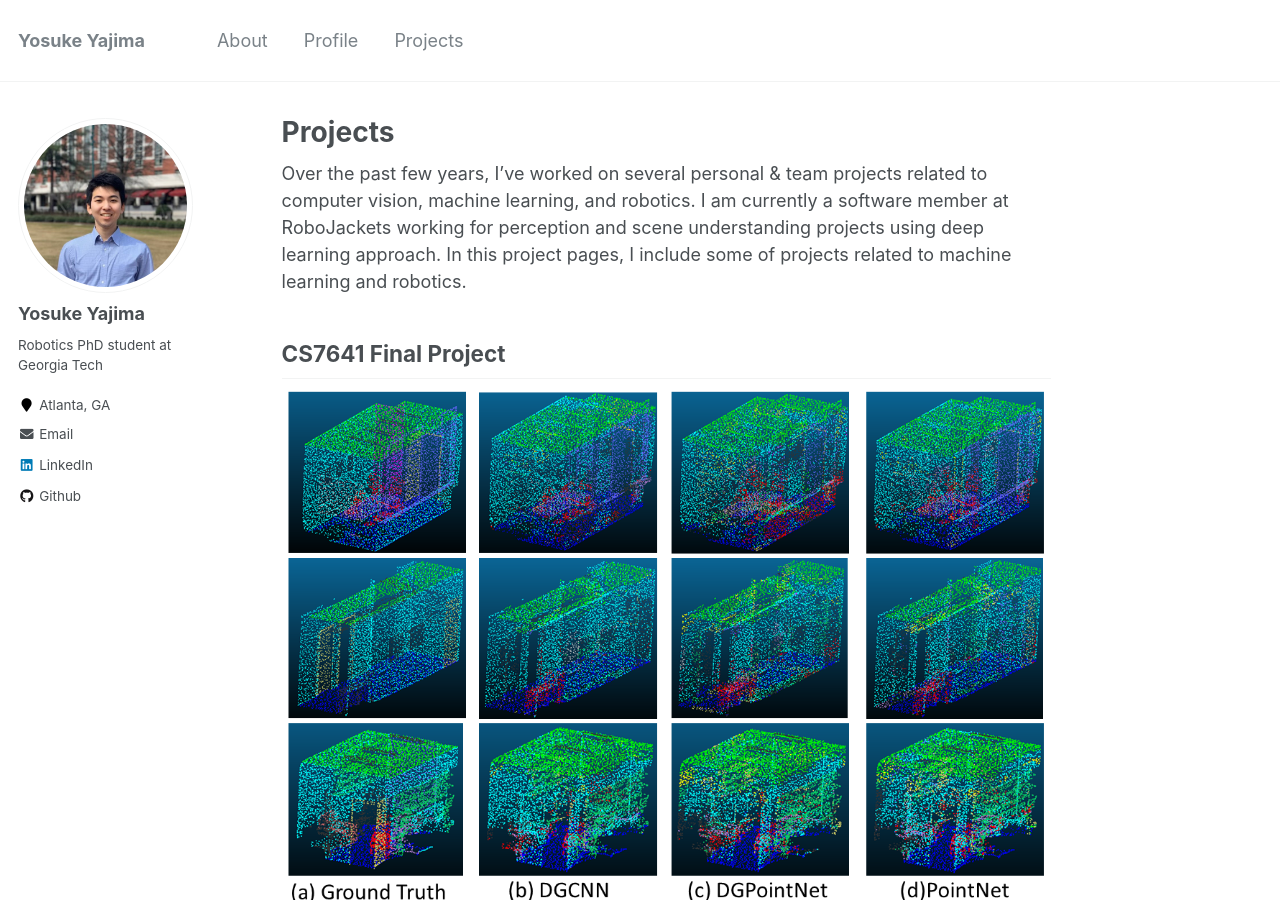
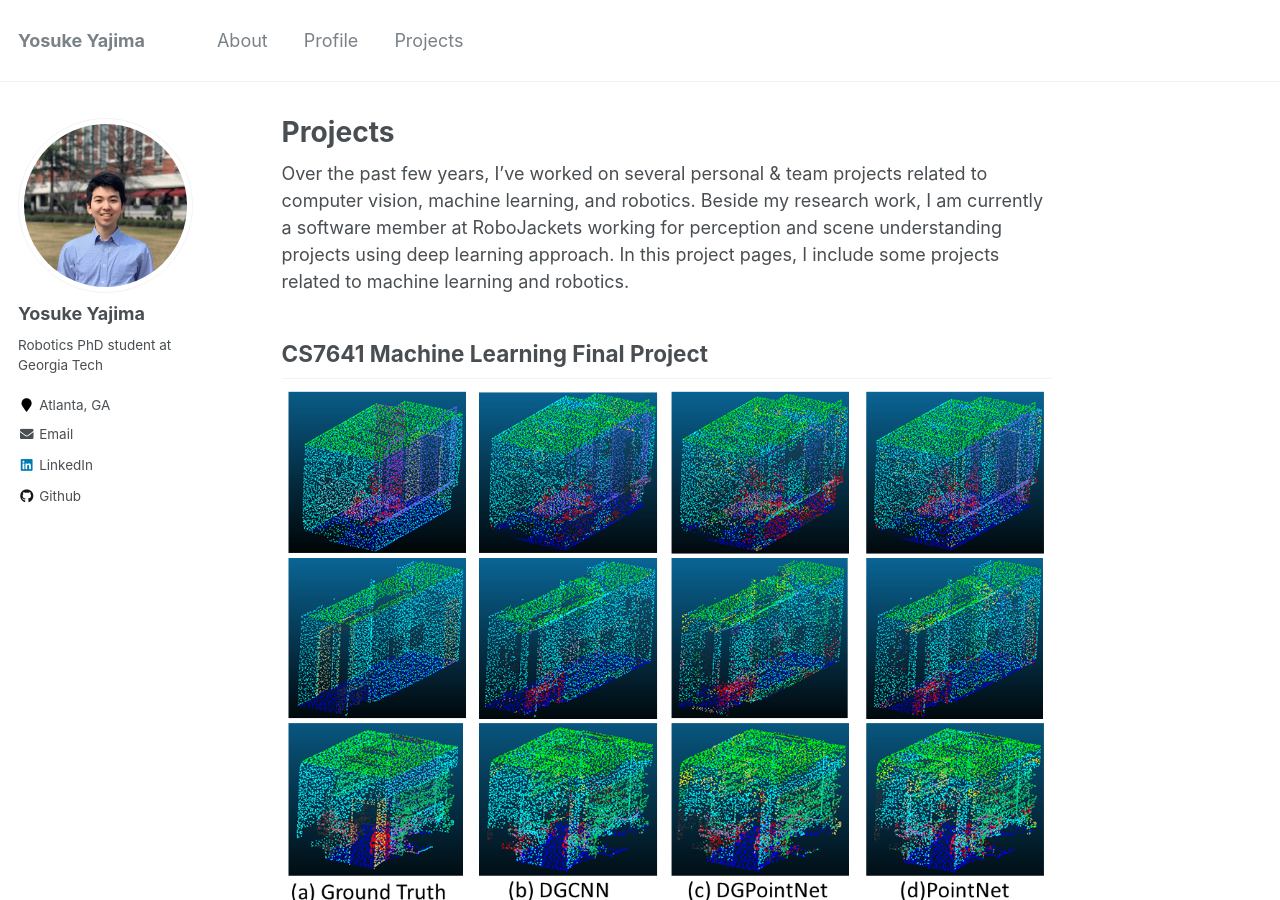
Before and after one commit to yyajima21/yyajima21.github.io, a Jekyll site: the page built from _pages/project.md, in a window 1280 px wide and 900 px high. Built offline with Jekyll 4.4.1, drawn with Linux system fonts in a browser that asks for light colours; some of the changed text lies outside the part shown.

Commit message:
included cs7648 project to project lists.

```diff
--- a/_pages/project.md
+++ b/_pages/project.md
@@ -5,9 +5,9 @@ redirect_from:
 title: "Projects"
 author_profile: true
 ---
-Over the past few years, I've worked on several personal & team projects related to computer vision, machine learning, and robotics. I am currently a software member at RoboJackets working for perception and scene understanding projects using deep learning approach. In this project pages, I include some of projects related to machine learning and robotics.
+Over the past few years, I've worked on several personal & team projects related to computer vision, machine learning, and robotics. Beside my research work, I am currently a software member at RoboJackets working for perception and scene understanding projects using deep learning approach. In this project pages, I include some projects related to machine learning and robotics.
 
-## CS7641 Final Project
+## CS7641 Machine Learning Final Project
 ![RoboJackets](/images/cs7641/cs7641-final-project.png)
 <br /><br />
 In the [CS7641 course](https://mahdi-roozbahani.github.io/CS46417641-summer2021/), our team developed unsupervised and supervised point cloud clustering and segmentation methods. As more 3D data is captured through lidar and depth sensors, our team focuses on developing a efficient way to cluster objects in point cloud and predict object labels using machine learning and deep learning. My contribution is a development of deep learning model, named Dynamic Graph PointNet (DGPointNet), and this model combines the benefits of [Dynamic Graph CNN](https://arxiv.org/abs/1801.07829) and [PointNet](https://arxiv.org/abs/1612.00593). For further information, please visit the following [website](https://cs7641-pointcloudsegmentation.github.io/) and [video](https://gtvault-my.sharepoint.com/personal/yyajima3_gatech_edu/_layouts/15/onedrive.aspx?id=%2Fpersonal%2Fyyajima3%5Fgatech%5Fedu%2FDocuments%2Fcs7641%5Fproject%2Fcs7641%5Ffinal%5Fproject%2Emp4&parent=%2Fpersonal%2Fyyajima3%5Fgatech%5Fedu%2FDocuments%2Fcs7641%5Fproject).
@@ -27,6 +27,11 @@ In [this competition](https://cv4aec.github.io/), the goal is to reconstruct Bui
   {% include archive-single-cv.html %}
 {% endfor %}</ul>
 
+## CS7648 Interactive Robot Learning Final Project
+![RoboJackets](/images/cs7648/cs7648-method.png)
+<br /><br />
+In this class, we focused on studying how to retrain reinforcement learning agent with sub-optimal demonstrations using a simulated racing game from [OpenAI](https://github.com/openai/gym/blob/master/gym/envs/box2d/car_racing.py). Due to increased number of available dataset, some dataset contains sub-optimal demonstration that minimizes the agent to learn an optimal solution. Our team integrates Convergent Actor-Critic by Humans (COACH) to retrain a behavior cloning agent trained with sub-optimal demonstration. The proposed method shows strong performance of retrained models by improving the average of 108 % more efficient than the original models. Our final report is available in [this link](images/cs7648/CS7648_Project.pdf).
+
 ## Snowzer - An Automated Snowplow
 <img src="/images/robonav/snoozer.png" width="1000" height="60">
 <br /><br />
```
Also changed, not shown: images/cs7648/cs7648-method.png (added), 1 other file.
